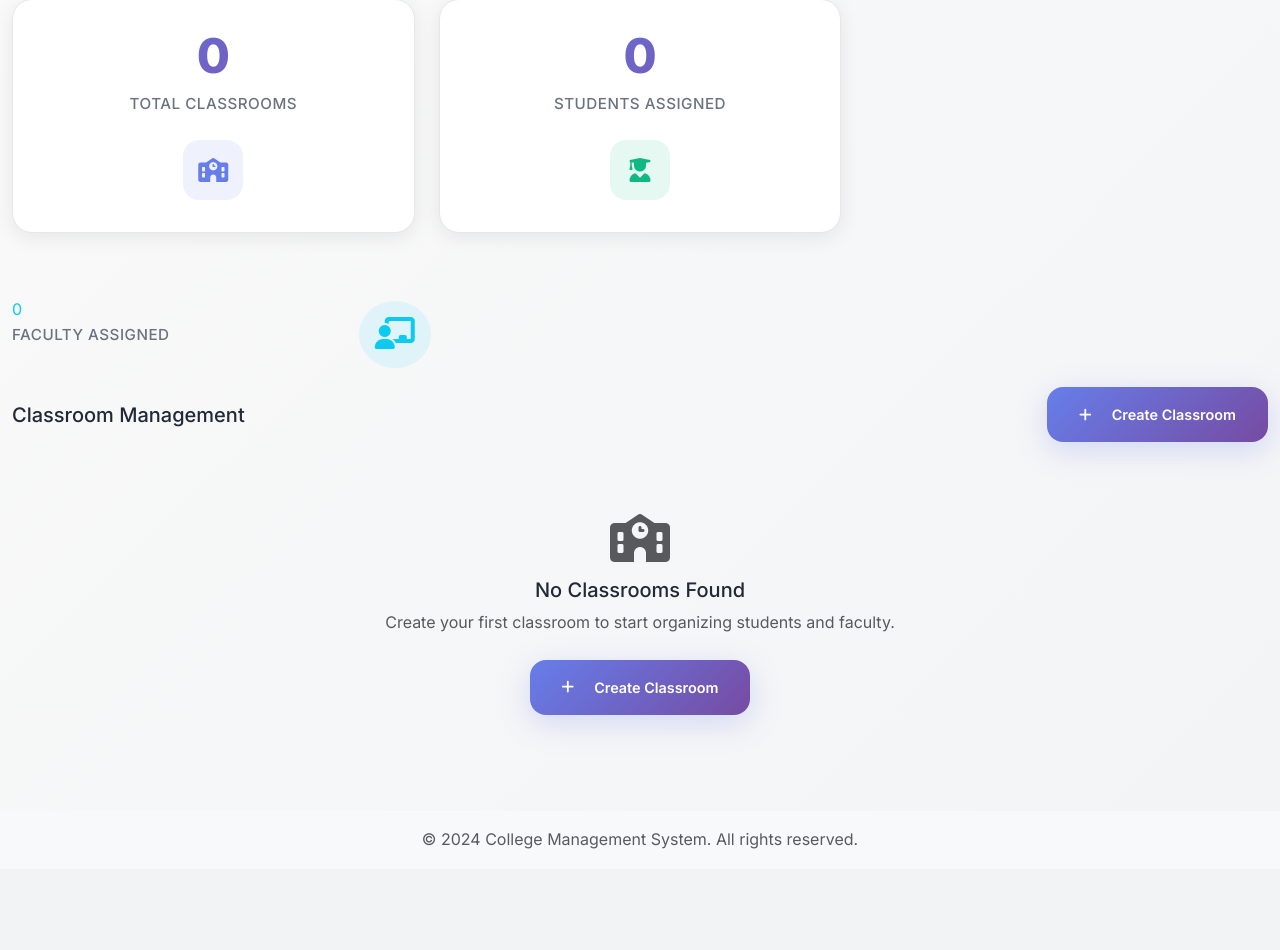
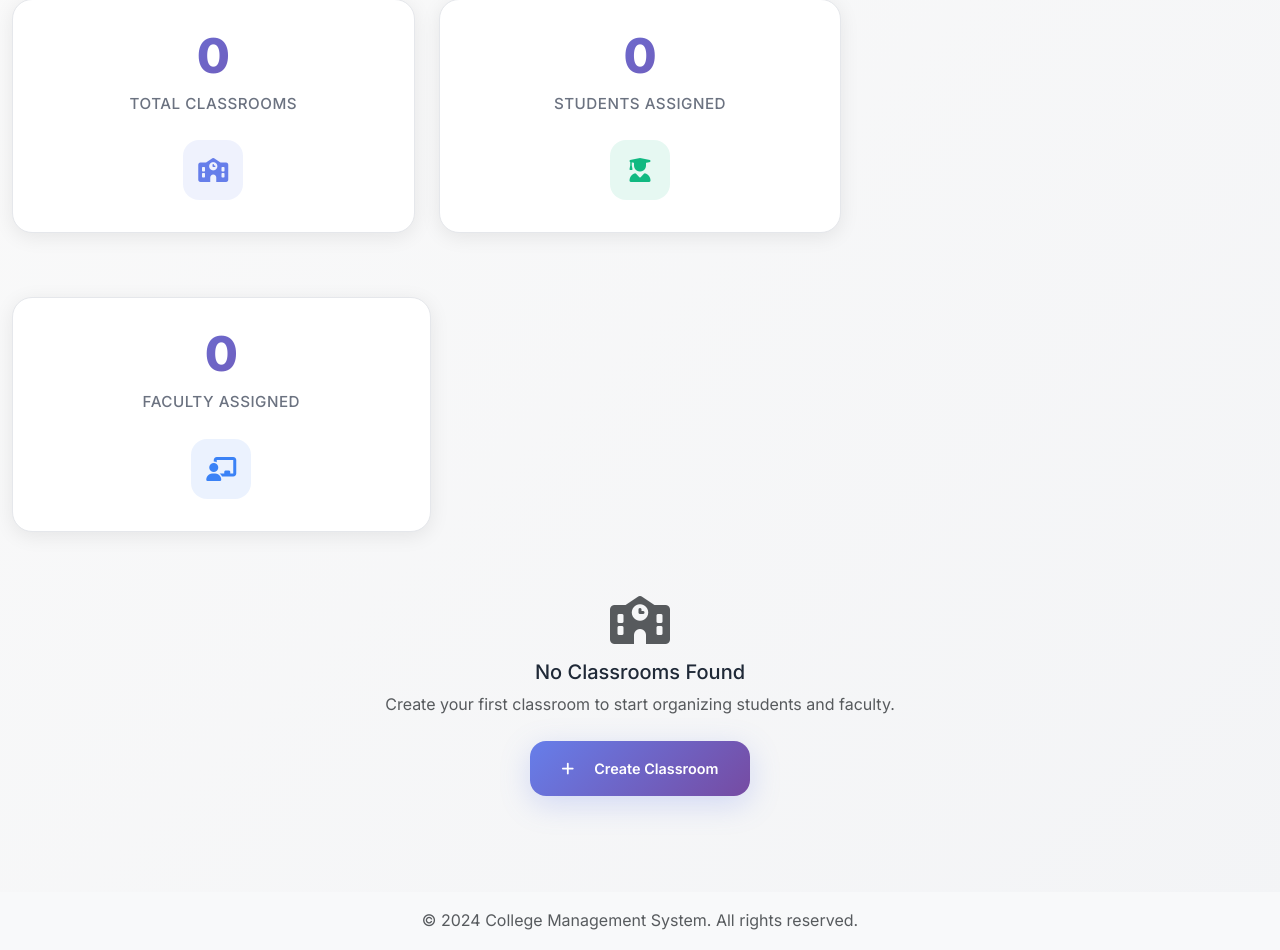
Before and after one commit to rushi-mereddy/adarsh-app, a Flask app: page /admin/classrooms in a window 1280 px wide. Shown: the part 302-1252 px from the top of the page. Before the commit the page ends 1151 px from the top, so only its background shows below. Run offline with Flask 3, Linux system fonts and the light colour scheme; a user stored in the database is signed in; data comes from the database, SQL or seed files in the repository; data that the repository does not hold is empty.

Commit message:
Enhance classroom management page with improved styling and visuals
Adds new ultra-modern badge styles and improves classroom card UI in `static/css/ultra-light.css` and `templates/admin/classrooms.html`.

Replit-Commit-Author: Agent
Replit-Commit-Session-Id: 2cc784f4-5331-4df3-a63c-dbbc9e05f573
Replit-Commit-Screenshot-Url: https://storage.googleapis.com/screenshot-production-us-central1/9c66b4d1-a79a-4b18-9b9c-1812925f0ecb/1ad219f0-a8c1-4b8e-ad07-9129a7648f38.jpg

```diff
--- a/templates/admin/classrooms.html
+++ b/templates/admin/classrooms.html
@@ -47,45 +47,27 @@
         </div>
         </div>
         <div class="col-md-4 mb-3">
-            <div class="stat-card">
-                <div class="d-flex justify-content-between align-items-center">
-                    <div>
-                        <div class="stat-value text-info">{{ faculty_assigned }}</div>
-                        <div class="stat-label">Faculty Assigned</div>
-                    </div>
-                    <div class="bg-info bg-opacity-10 rounded-circle p-3">
-                        <i class="fas fa-chalkboard-teacher fa-2x text-info"></i>
-                    </div>
+            <div class="stat-card-ultra">
+                <div class="stat-number">{{ faculty_assigned }}</div>
+                <div class="stat-label">Faculty Assigned</div>
+                <div style="width: 60px; height: 60px; background: rgba(59, 130, 246, 0.1); border-radius: 16px; display: flex; align-items: center; justify-content: center; margin: 0 auto;">
+                    <i class="fas fa-chalkboard-teacher" style="color: #3b82f6; font-size: 1.5rem;"></i>
                 </div>
             </div>
         </div>
     </div>
 
-    <!-- Action Bar -->
-    <div class="row mb-4">
-        <div class="col-12">
-            <div class="card-ultra">
-                <div class="card-body-ultra">
-                    <div class="d-flex justify-content-between align-items-center">
-                        <h5 class="mb-0">Classroom Management</h5>
-                        <a href="{{ url_for('admin_add_classroom') }}" class="btn-ultra btn-primary-ultra">
-                            <i class="fas fa-plus me-2"></i>Create Classroom
-                        </a>
-                    </div>
-                </div>
-            </div>
-        </div>
-    </div>
+
 
     <!-- Classrooms Grid -->
     <div class="row">
         {% if classrooms %}
             {% for classroom in classrooms %}
             <div class="col-lg-6 col-xl-4 mb-4">
-                <div class="card h-100">
-                    <div class="card-header d-flex justify-content-between align-items-center">
+                <div class="card-ultra h-100">
+                    <div class="card-header-ultra d-flex justify-content-between align-items-center">
                         <h6 class="mb-0">{{ classroom.name }}</h6>
-                        <span class="badge bg-{{ 'primary' if classroom.department == 'CSE' else 'success' if classroom.department == 'ECE' else 'info' if classroom.department == 'EEE' else 'warning' if classroom.department == 'MECH' else 'danger' if classroom.department == 'CIVIL' else 'secondary' }}">
+                        <span class="badge-ultra badge-{{ 'primary' if classroom.department == 'CSE' else 'success' if classroom.department == 'ECE' else 'info' if classroom.department == 'EEE' else 'warning' if classroom.department == 'MECH' else 'danger' if classroom.department == 'CIVIL' else 'secondary' }}">
                             {{ classroom.department }}
                         </span>
                     </div>
```
Also changed, not shown: static/css/ultra-light.css (+42 -0 lines).
